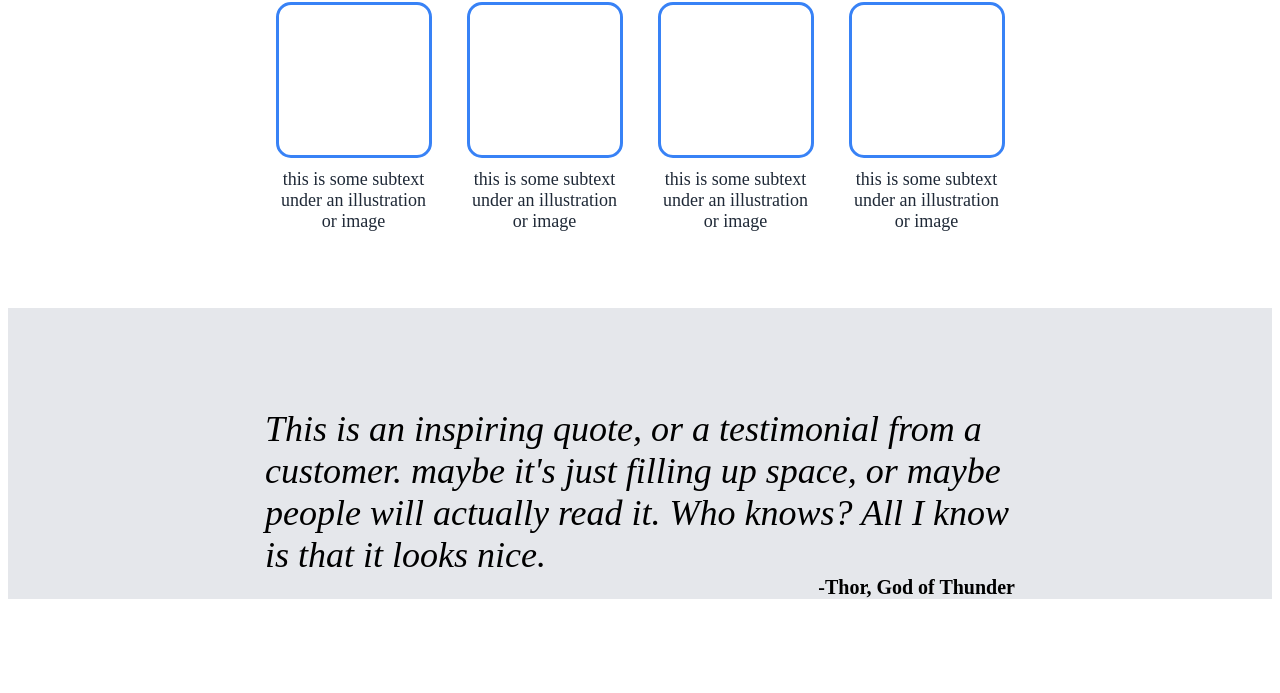
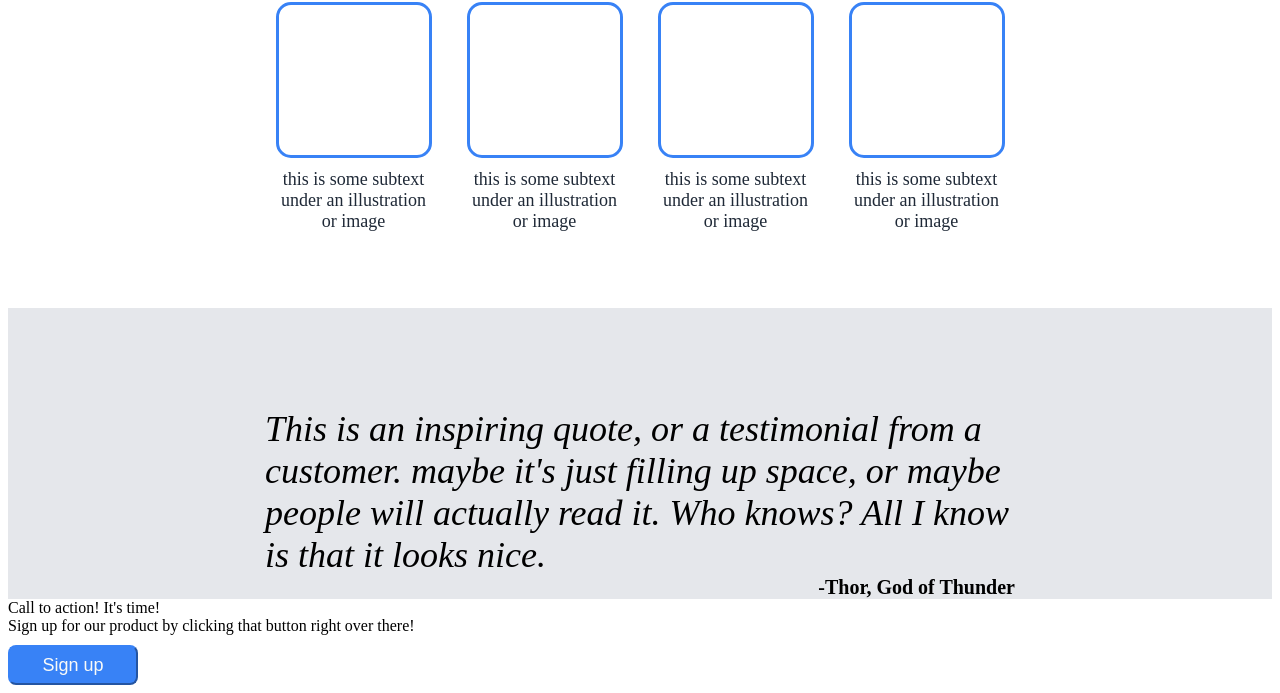
Before and after one commit to Mdan12/Odin-Website, a plain HTML site: page index.html in a window 1280 px wide. Shown: the part 545-1238 px from the top of the page. Before the commit the page ends 1152 px from the top, so only its background shows below. Drawn offline with Linux system fonts and the light colour scheme.

Commit message:
Action button

```diff
--- a/index.html
+++ b/index.html
@@ -3,7 +3,7 @@
   <head>
     <meta charset="UTF-8">
     <link rel="stylesheet" href="styles.css">
-    <title>Píanóstillingar Magnúsar Daníels</title>
+    <title>Odins project</title>
   </head>
 
     <body>
@@ -23,7 +23,7 @@
                     </div>
                     <p>This website has some subtext that goes under the main title. It's a smaller font and the color is lower contrast</p>
                 </div>
-                <button type="button">Sign up</button>
+                <button class="button1">Sign up</button>
             </div>
             <div class="placeholder">
                 <p>This is a placeholder for an image</p>
@@ -54,7 +54,18 @@
                 <p>-Thor, God of Thunder</p>
             </div>
         </div>
-
+       <div class="action">
+            <div class="text-bottom">
+                <div class="text1">
+                    <p>Call to action! It's time!</p>
+                </div>
+                <div class="text2">
+                    <p>Sign up for our product by clicking that button right over there!</p>
+                </div>
+            </div>
+            <button class="button2">Sign up</button>
+       </div>
+       <div class=""></div>
 
 
 
```
